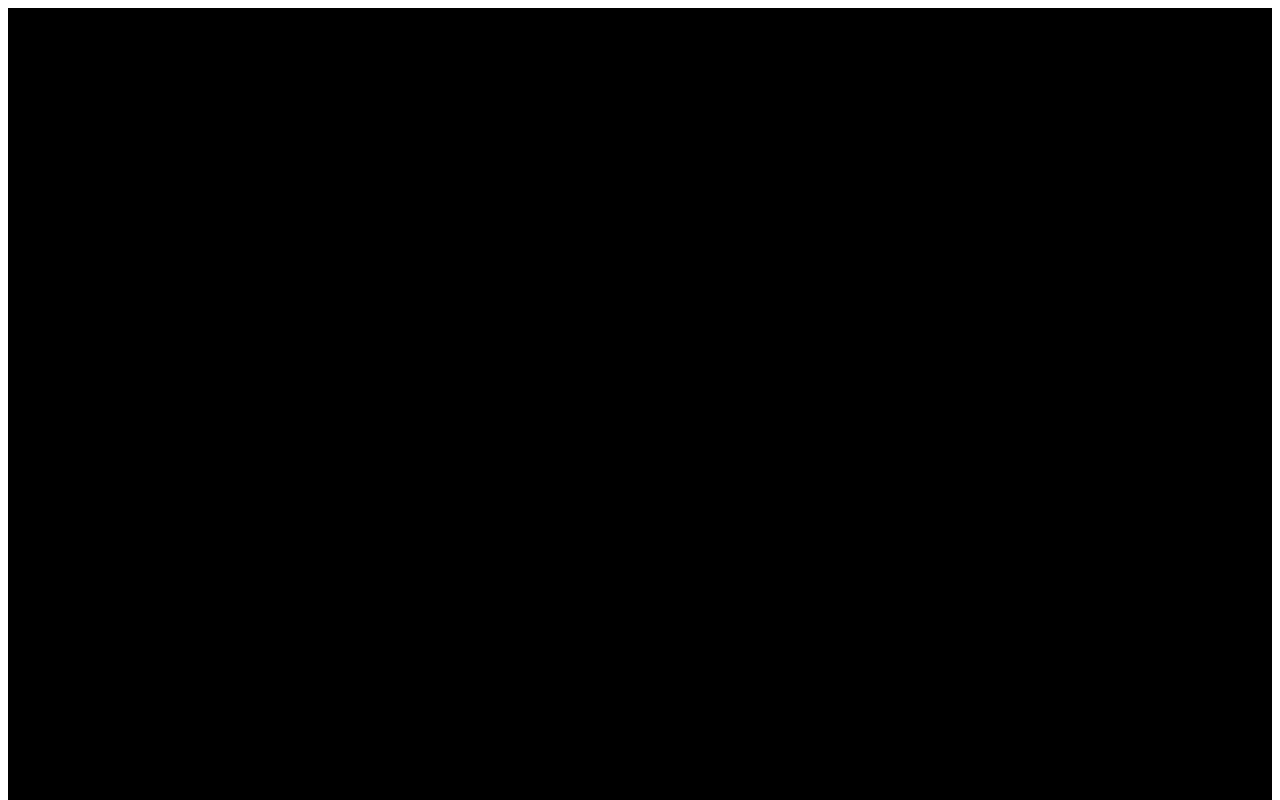
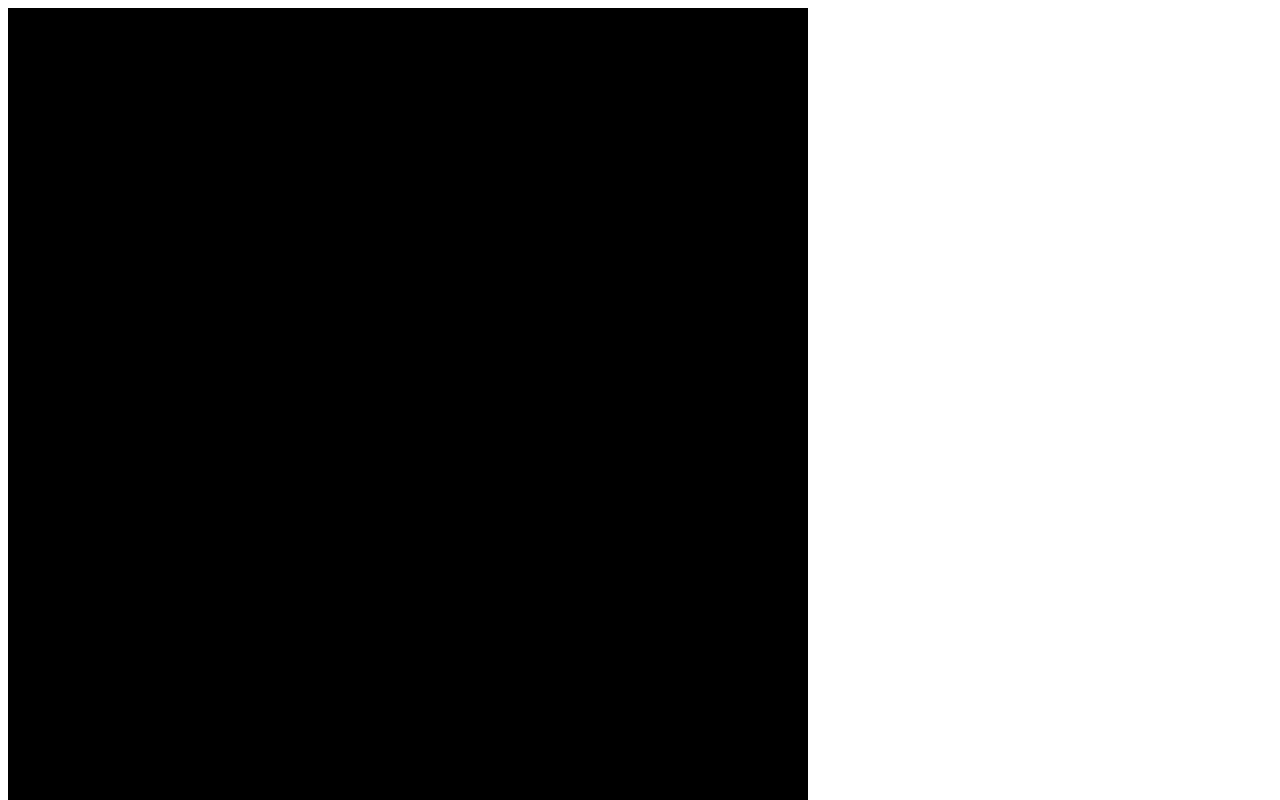
Before and after one commit to frezzzeee/testLifeGameHTML, a plain HTML site: page index.html in a window 1280 px wide. Shown: the top 800 px of the page. Drawn offline with Linux system fonts and the light colour scheme.

Commit message:
fix div container styles

```diff
--- a/script.js
+++ b/script.js
@@ -1,14 +1,14 @@
 const settings = {
   gameSize: [100, 100],
   interval: 200,
-  pixelSize: 10
+  pixelSize: 8
 }
 
 const root = document.getElementById('root');
 root.addEventListener('click', firstGenerationHandler);
 root.innerHTML = `
-  <div class="canvas">
-    <canvas id="canvas"></canvas>
+  <div class="container">
+    <canvas id="canvas" class="canvas"></canvas>
   </div>
   <button type="submit" class="btn btn-start">START</button>
   <button type="submit" class="btn btn-stop hiden">STOP</button>
@@ -45,7 +45,7 @@ function btnHandlers() {
 }
 
 function firstGenerationHandler(event) {
-  if (!event.target.id === 'canvas') return;
+  if (!event.target.classList.contains('canvas')) return;
   const x = event.layerX - (event.layerX % settings.pixelSize)
   const y = event.layerY - (event.layerY % settings.pixelSize)
   const checked = isAlreadyInState(state, [x, y]);
@@ -68,7 +68,6 @@ function renderState(newState) {
     const [x,y] = figure;
     ctx.fillRect(x, y, settings.pixelSize, settings.pixelSize);
   });
-  console.log(state)
 }
 
 function isAlreadyInState(st, [x, y]) {
--- a/style.css
+++ b/style.css
@@ -9,8 +9,9 @@
   transition: all ease-in-out 0.25s;
 }
 
-.canvas {
+.container {
   background:black;
+  display: inline-block;
 }
 
 .main {
```
